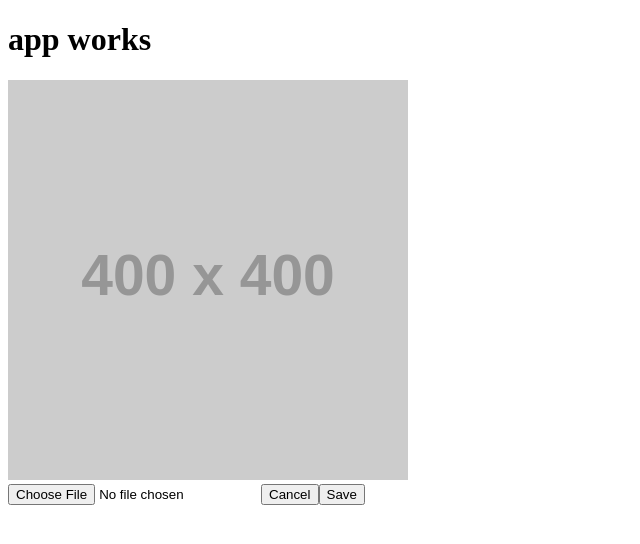
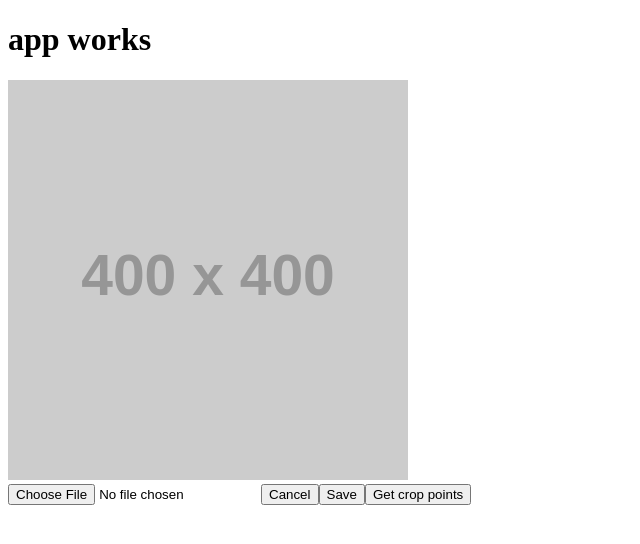
Before and after one commit to deej81/ngx-croppie, an Angular app: page / in a window 1280 px wide. Shown: the top 544 px of the page, without its empty margins (0-640 px from the left). Built offline with nearby package versions, Linux system fonts and the light colour scheme.

Commit message:
Added support for the "get" method

```diff
--- a/package.json
+++ b/package.json
@@ -14,7 +14,7 @@
   },
   "private": false,
   "peerDependencies": {
-    "@types/croppie": "^2.5.2",
+    "@types/croppie": "^2.5.3",
     "croppie": "^2.6.2"
   },
   "devDependencies": {
@@ -30,7 +30,7 @@
     "@angular/platform-browser": "^5.2.0",
     "@angular/platform-browser-dynamic": "^5.2.0",
     "@angular/router": "^5.2.0",
-    "@types/croppie": "^2.5.2",
+    "@types/croppie": "^2.5.3",
     "@types/jasmine": "~2.8.3",
     "@types/jasminewd2": "~2.0.2",
     "@types/node": "~6.0.60",
--- a/src/app/app.component.html
+++ b/src/app/app.component.html
@@ -13,3 +13,5 @@
   />
   <button type="button" class="btn btn-default" data-dismiss="modal" (click)="cancelCroppieEdit()">Cancel</button>
   <button type="button" class="btn btn-primary" (click)="saveImageFromCroppie()">Save</button>
+  <button type="button" class="btn btn-primary" (click)="getCropPoints()">Get crop points</button>
+</div>
--- a/src/app/app.component.ts
+++ b/src/app/app.component.ts
@@ -81,4 +81,11 @@ export class AppComponent implements OnInit, OnChanges {
     };
     fr.readAsDataURL(file);
   }
+
+  getCropPoints() {
+    if (this.ngxCroppie) {
+      alert("Crop points: " + this.ngxCroppie.get().points);
+    }
+  }
+
 }
--- a/src/app/modules/ngx-croppie/ngx-croppie.component.ts
+++ b/src/app/modules/ngx-croppie/ngx-croppie.component.ts
@@ -1,13 +1,9 @@
 import { Component, OnInit, Input, EventEmitter, Output, ViewChild, ElementRef } from '@angular/core';
 
 import * as Croppie from 'croppie';
-import { CroppieOptions, ResultOptions } from 'croppie';
+import { CroppieOptions, ResultOptions, CropData } from 'croppie';
 
 export type Type = 'canvas' | 'base64' | 'html' | 'blob' | 'rawcanvas';
-
-export interface TempResultOptions extends ResultOptions {
-    type?: Type;
-}
 
 @Component({
     // tslint:disable-next-line:component-selector
@@ -19,10 +15,9 @@ export class NgxCroppieComponent implements OnInit {
     @Input() croppieOptions: CroppieOptions;
     @Input() imageUrl: string;
     @Input() bind: (img: string) => void;
-    @Input() outputFormatOptions: TempResultOptions = { type: 'base64', size: 'viewport' };
+    @Input() outputFormatOptions: ResultOptions = { type: 'base64', size: 'viewport' };
     @Output() result: EventEmitter<string | HTMLElement | Blob | HTMLCanvasElement>
                     = new EventEmitter<string | HTMLElement | Blob | HTMLCanvasElement>();
-
     private _croppie: Croppie;
     ngOnInit(): void {
         // https://github.com/Foliotek/Croppie/issues/470 :-( )
@@ -45,4 +40,9 @@ export class NgxCroppieComponent implements OnInit {
     rotate(degrees: 90 | 180 | 270 | -90 | -180 | -270) {
         this._croppie.rotate(degrees);
     }
+
+  get(): CropData {
+      return this._croppie.get();
+  }
+
 }
```
